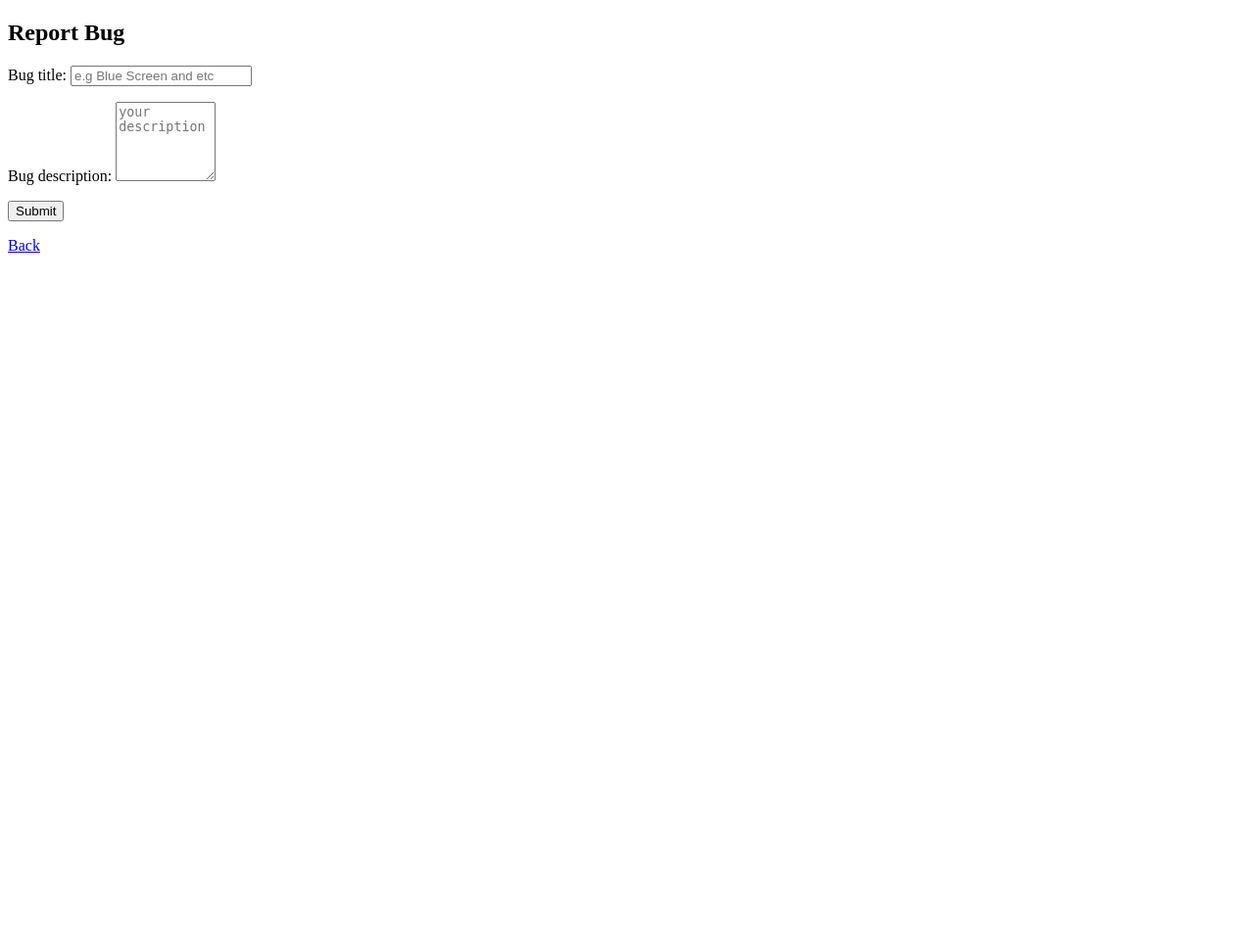
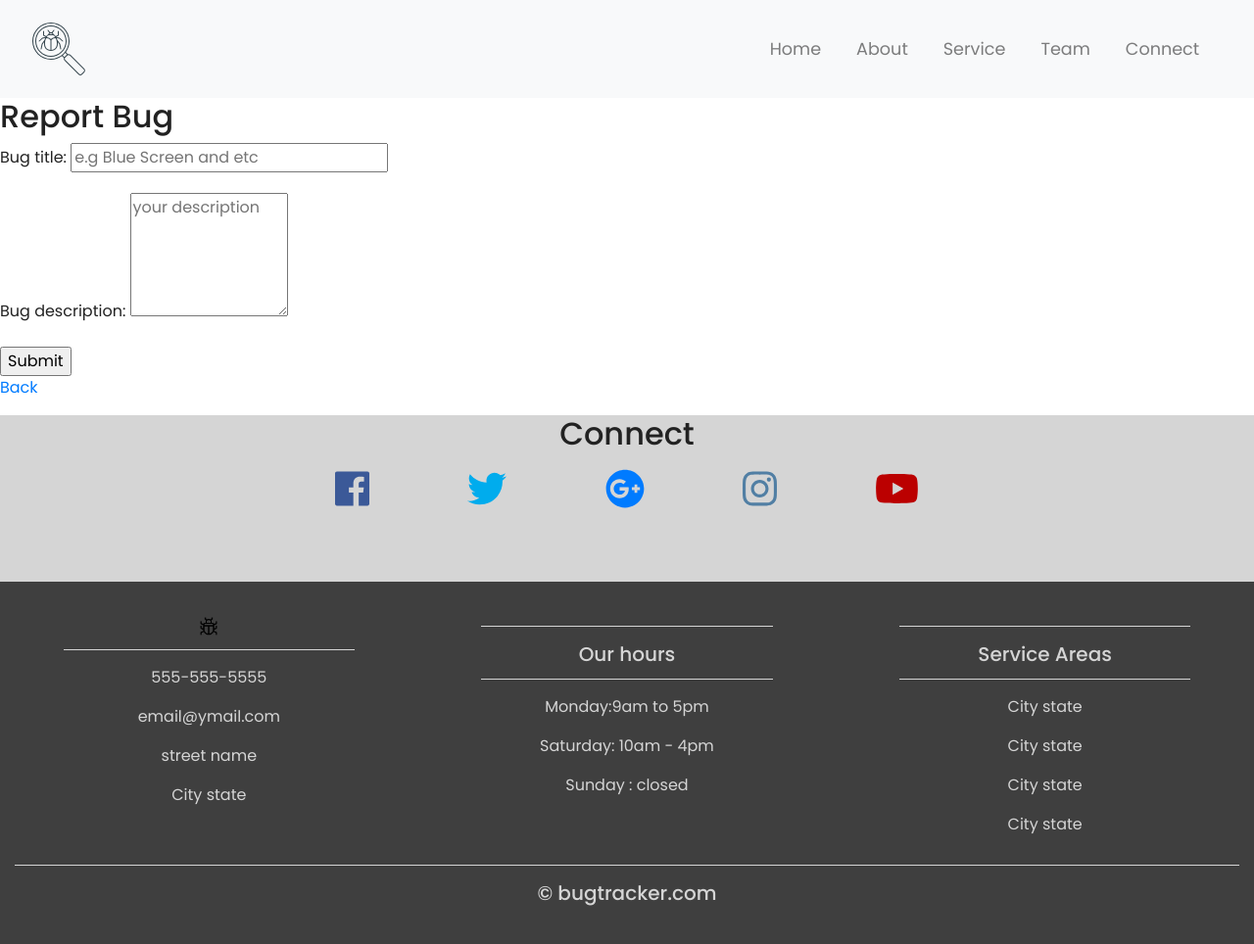
Before and after one commit to Muzamir0604/bugtracker, a Django app: page /bug/form/ in a window 1280 px wide. Shown: the whole page at 98% size. Before the commit the page ends 258 px from the top, so only its background shows below. Run offline with Django 3.2, Linux system fonts and the light colour scheme; some libraries are stand-ins or nearby versions.

Commit message:
Implement Bootstrap to Bug Index page - apply tables - buttons Added Header and Footer for BASE.html

```diff
--- a/bug/views.py
+++ b/bug/views.py
@@ -16,7 +16,7 @@ class IndexView(generic.ListView):
         """
         Return last five of bugs
         """
-        return Bug.objects.filter(pub_date__lte=timezone.now()).order_by('-pub_date')[:5]
+        return Bug.objects.filter(pub_date__lte=timezone.now()).order_by('-pub_date')[:10]
 
 def BugFormView(request):
     # user = get_user_model()
--- a/bugtracker/settings.py
+++ b/bugtracker/settings.py
@@ -122,6 +122,10 @@ USE_TZ = True
 
 STATIC_URL = '/static/'
 
+STATICFILES_DIRS=[
+    os.path.join(BASE_DIR,"static")
+]
+
 # accounts redirects
 # https://wsvincent.com/django-user-authentication-tutorial-login-and-logout/
 LOGIN_REDIRECT_URL = 'home'
--- /dev/null
+++ b/static/styles/main.css
@@ -0,0 +1,76 @@
+@import url('https://fonts.googleapis.com/css?family=Poppins:400,500,700');
+
+html,body{
+  height: 100%;
+  width:100%;
+  font-family: 'Poppins', sans-serif;
+  color: #222
+}
+.navbar{
+  padding: .8rem;
+}
+.navbar-nav li {
+  padding-right:20px;
+}
+.nav-link{
+  font-size: 1.1em !important;
+}
+.bug-icon{
+  height: 20px;
+  width:20px;
+}
+
+.social a{
+  font-size: 2.5em;
+  padding: 3rem;
+}
+.fa-facebook{
+  color: #3b5998;
+}
+.fa-twitter{
+  color: #00aced;
+}
+.fa-google-plus-g{
+  color: #dd4b39;
+}
+.fa-instagram{
+  color: #517fa4;
+}
+.fa-youtube{
+  color: #bb0000;
+}
+.padding{
+  padding-bottom: 2rem;
+}
+.social-container{
+  background-color: #d5d5d5;
+}
+
+.fa-facebook:hover,
+.fa-twitter:hover,
+.fa-google-plus-g:hover,
+.fa-instagram:hover,
+.fa-youtube:hover{
+  color:#3f3f3f;
+}
+
+footer{
+  background-color: #3f3f3f;
+  color: #d5d5d5;
+  padding-top: 2rem;
+}
+hr.light{
+  border-top: 1px solid #d5d5d5;
+  width:75%;
+  margin-top: .8rem;
+  margin-bottom: 1rem;
+}
+footer a{
+  color: #d5d5d5;
+}
+hr.light-100{
+  border-top: 1px solid #d5d5d5;
+  width:100%;
+  margin-top: .8rem;
+  margin-bottom: 1rem;
+}
--- a/templates/base.html
+++ b/templates/base.html
@@ -1,15 +1,96 @@
 <!-- templates/base.html -->
+{% load static %}
 <!DOCTYPE html>
-<html>
+<html lang="en">
 <head>
-  <meta charset="utf-8">
-  <title>{% block title %}Django Auth Tutorial{% endblock %}</title>
+	<meta charset="utf-8">
+	<meta name="viewport" content="width=device-width, initial-scale=1">
+	<title>{% block title %}Django Auth Tutorial{% endblock %}</title>
+	<link rel="stylesheet" href="https://maxcdn.bootstrapcdn.com/bootstrap/4.0.0/css/bootstrap.min.css">
+	<script src="https://ajax.googleapis.com/ajax/libs/jquery/3.3.1/jquery.min.js"></script>
+	<script src="https://cdnjs.cloudflare.com/ajax/libs/popper.js/1.12.9/umd/popper.min.js"></script>
+	<script src="https://maxcdn.bootstrapcdn.com/bootstrap/4.0.0/js/bootstrap.min.js"></script>
+	<script src="https://use.fontawesome.com/releases/v5.0.8/js/all.js"></script>
+	<link href="{% static 'styles/main.css' %}" rel="stylesheet">
 </head>
 <body>
+  <!-- Navigation -->
+<nav class="navbar navbar-expand-md navbar-light bg-light sticky-top">
+	<div class="container-fluid">
+		<a href="{% url 'home' %}" class="navbar-brand"><img class="img-fluid" src="{% static 'img/logo.svg' %}"></a>
+		<button class="navbar-toggler" type="button" data-toggle="collapse"
+			data-target="#navbarResponsive">
+			<span class="navbar-toggler-icon"></span>
+		</button>
+		<div class="collapse navbar-collapse" id ="navbarResponsive">
+			<ul class="navbar-nav ml-auto">
+				<li class="nav-item"><a href="#" class="nav-link">Home</a></li>
+				<li class="nav-item"><a href="#" class="nav-link">About</a></li>
+				<li class="nav-item"><a href="#" class="nav-link">Service</a></li>
+				<li class="nav-item"><a href="#" class="nav-link">Team</a></li>
+				<li class="nav-item"><a href="#" class="nav-link">Connect</a></li>
+			</ul>
+		</div>
+	</div>
+</nav>
   <main>
     {% block content %}
+
     {% endblock %}
   </main>
+  <!--- Connect -->
+  <div class="social-container container-fluid padding">
+  	<div class="row text-center padding">
+  		<div class="col-12">
+  			<h2>Connect</h2>
+  				<div class="col-12 social">
+  					<a href="#"><i class="fab fa-facebook"></i></a>
+  					<a href="#"><i class="fab fa-twitter"></i></a>
+  					<a href="#"><i class="fab fa-google-plus"></i></a>
+  					<a href="#"><i class="fab fa-instagram"></i></a>
+  					<a href="#"><i class="fab fa-youtube"></i></a>
+  				</div>
+  		</div>
+  	</div>
+  </div>
+
+  <!--- Footer -->
+  <footer>
+  	<div class="container-fluid padding">
+  		<div class="row text-center">
+  			<div class="col-md-4">
+  				<img class="bug-icon img-fluid" src="{% static 'img/bug.png' %}" alt="">
+  				<hr class="light">
+  				<p>555-555-5555</p>
+  				<p>email@ymail.com</p>
+  				<p>street name</p>
+  				<p>City state</p>
+  			</div>
+  			<div class="col-md-4">
+  				<hr class="light">
+  				<h5>Our hours</h5>
+  				<hr class="light">
+  				<p>Monday:9am to 5pm</p>
+  				<p>Saturday: 10am - 4pm</p>
+  				<p>Sunday : closed</p>
+  			</div>
+  			<div class="col-md-4">
+  				<hr class="light">
+  				<h5>Service Areas</h5>
+  				<hr class="light">
+  				<p>City state</p>
+  				<p>City state</p>
+  				<p>City state</p>
+  				<p>City state</p>
+  			</div>
+  	<div class="col-12">
+  		<hr class="light-100">
+  		<h5>&copy; bugtracker.com</h5>
+  	</div>
+  		</div>
+  	</div>
+  </footer>
+
 </body>
 </html>
 
```
Also changed, not shown: bug/static/bug/styles/main.css (added, +14 -0 lines), bug/templates/bug/index.html (+45 -5 lines), db.sqlite3, static/img/bug.png (added), static/img/logo.svg (added), 1 other file.
